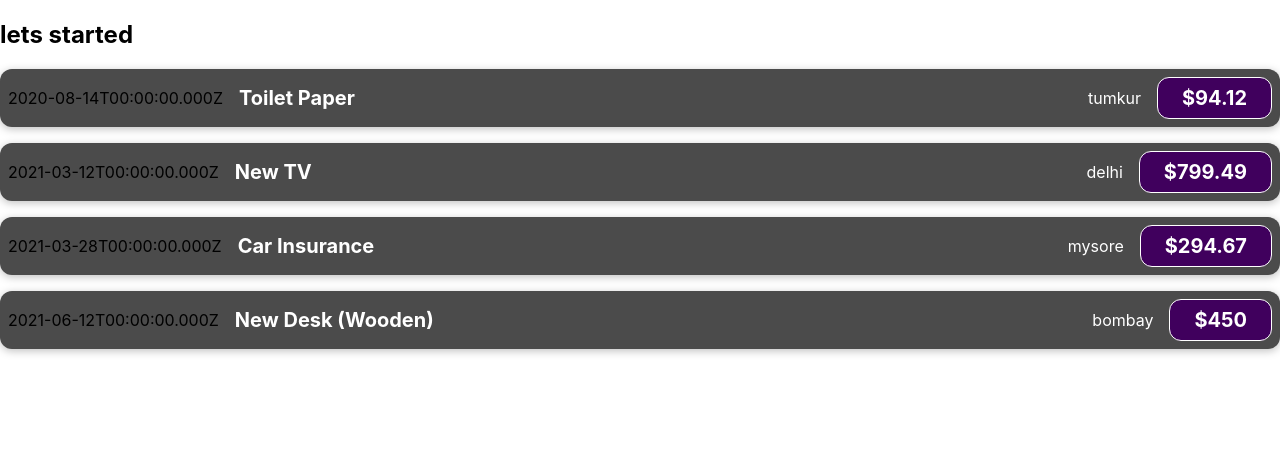
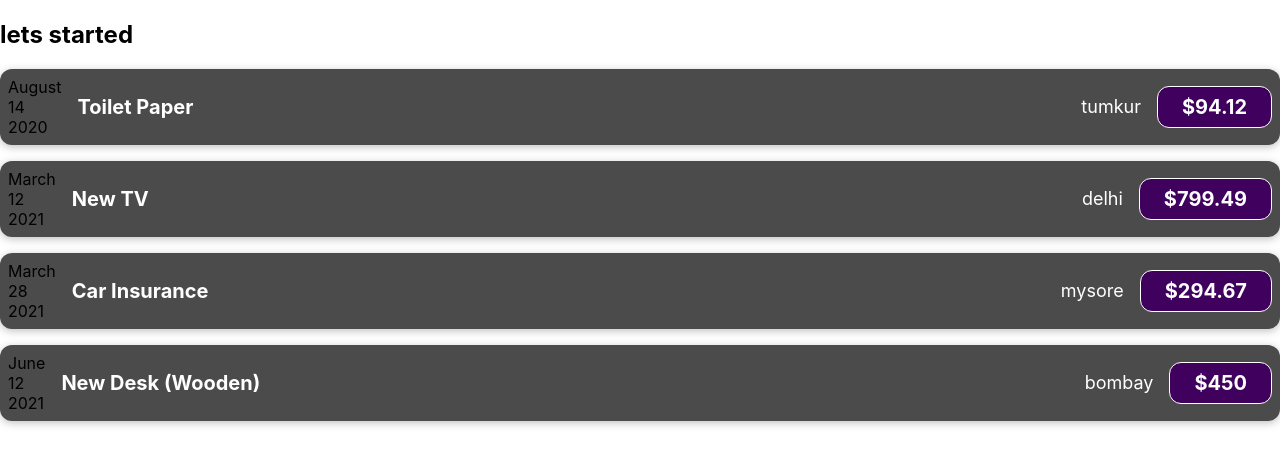
Before and after one commit to lingaraj2020/React, a React (Create React App) app: page / in a window 1280 px wide. Shown: the top 466 px of the page. Built offline with nearby package versions, Linux system fonts and the light colour scheme.

Commit message:
readable

```diff
--- a/src/components/ExpenseItem.css
+++ b/src/components/ExpenseItem.css
@@ -38,7 +38,7 @@
   }
 
   .expense-item__location{
-    font-size: 1rem;
+    font-size: 18px;
     color: white;
   }
 
--- a/src/components/ExpenseItem.js
+++ b/src/components/ExpenseItem.js
@@ -1,9 +1,19 @@
 import "./ExpenseItem.css";
 
+
 function ExpenseItem(props) {
+    const month = props.date.toLocaleString('en-US',{month:'long'});
+    const day = props.date.toLocaleString('en-US',{day:'2-digit'});
+    const year = props.date.getFullYear();
+
   return (
     <div className="expense-item">
-      <div>{props.date.toISOString()}</div>
+      <div>
+        <div>{month}</div>
+        <div>{day}</div>
+        <div>{year}</div>
+      </div>
+
       <div className="expense-item__description">
         <h2>{props.title}</h2>
         <div className="expense-item__location">{props.loc}</div>
```
